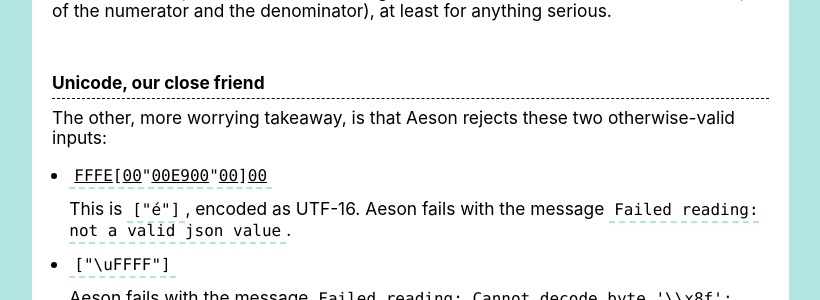
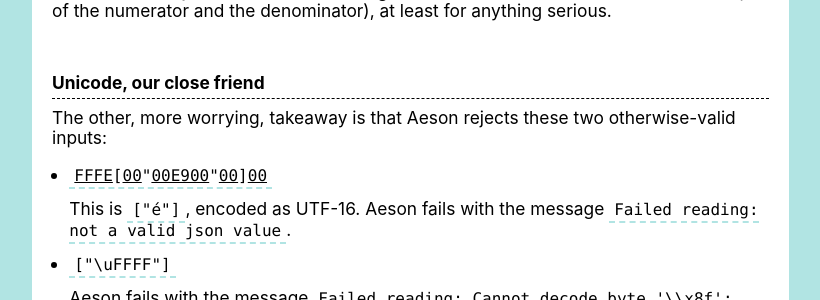
Before and after one commit to hlian/hao.codes, a Jekyll site: the page built from _posts/2016-10-26-validating-aeson.md, in a window 1280 px wide. Shown: the part 1236-1536 px from the top of the page, without its empty margins (0-820 px from the left). Built offline with Jekyll 4.4.1, drawn with Linux system fonts in a browser that asks for light colours.

```diff
--- a/_posts/2016-10-26-validating-aeson.md
+++ b/_posts/2016-10-26-validating-aeson.md
@@ -76,7 +76,7 @@ denominator), at least for anything serious.
 
 ## Unicode, our close friend
 
-The other, more worrying takeaway, is that Aeson rejects these two
+The other, more worrying, takeaway is that Aeson rejects these two
 otherwise-valid inputs:
 
 * <code><u>FFFE</u>[<u>00</u>"<u>00E900</u>"<u>00</u>]<u>00</u></code>
```
